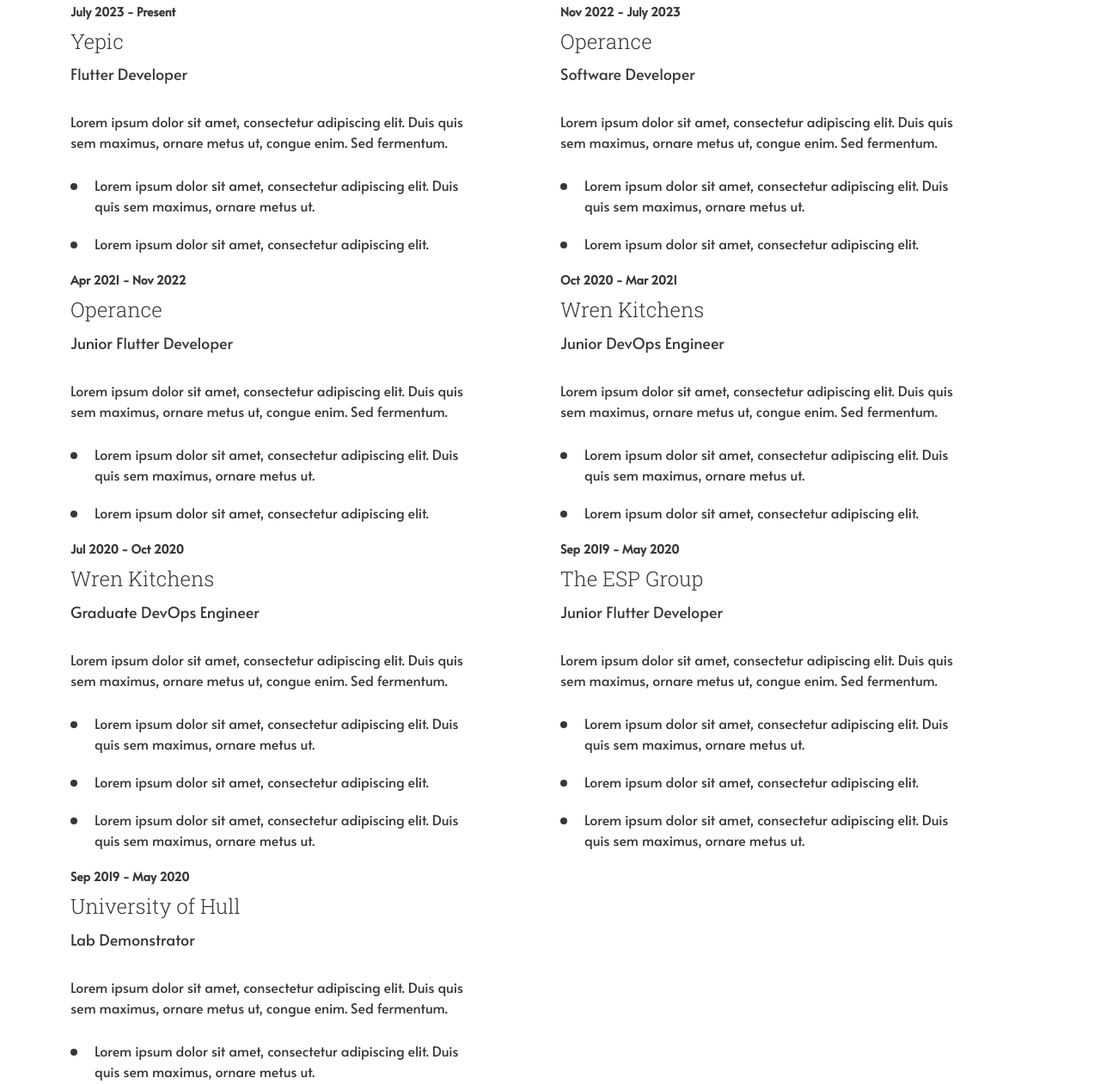
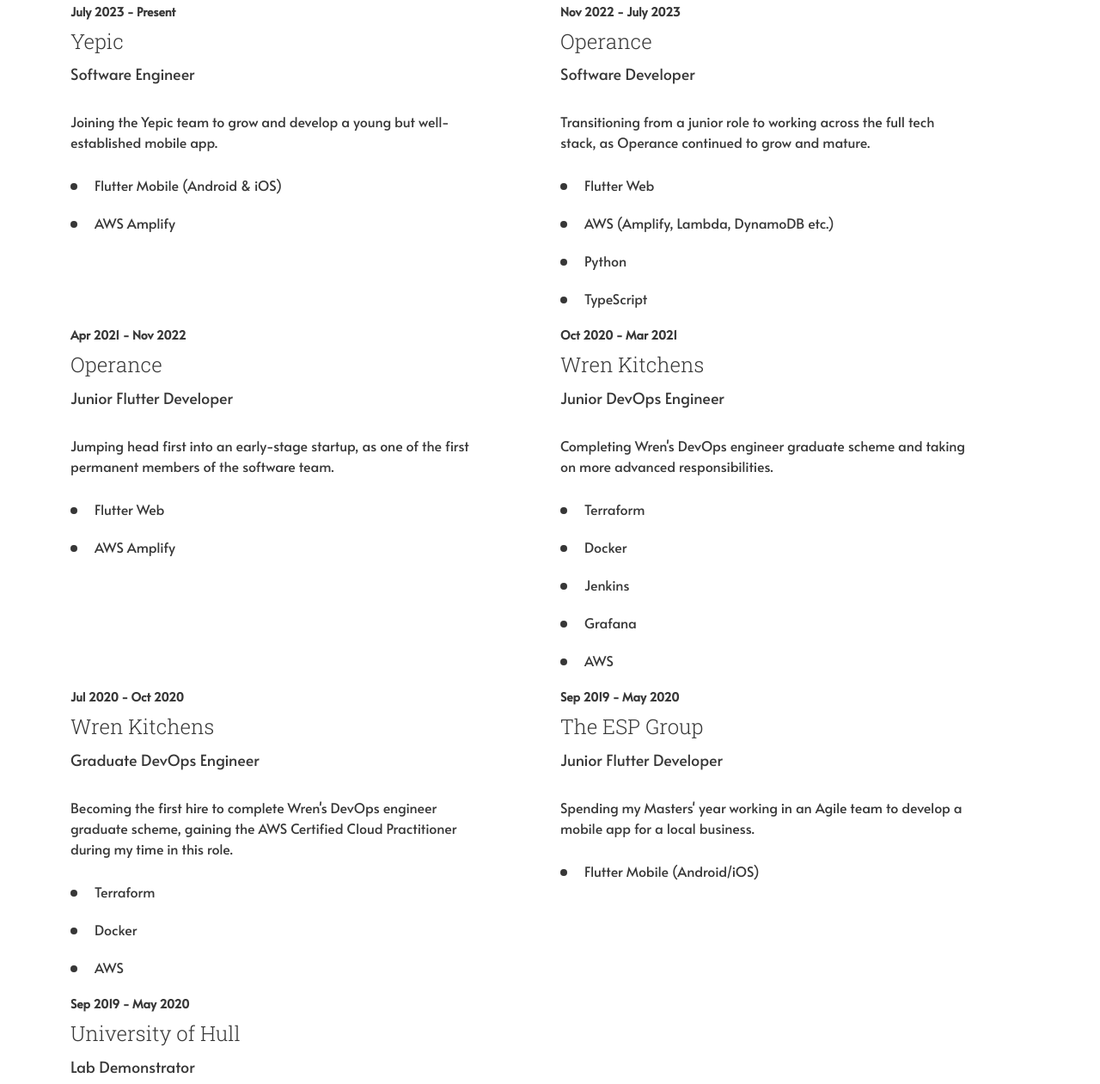
Before and after one commit to LucasBourne/LucasBourne.github.io, a plain HTML site: page index.html in a window 1280 px wide. Shown: the part 1456-2717 px from the top of the page at 86% size. Drawn offline with nearby package versions, Linux system fonts and the light colour scheme.

Commit message:
Update work experience section

```diff
--- a/index.html
+++ b/index.html
@@ -98,13 +98,13 @@
                <li>Python</li>
                <li>AWS Lambda</li>
                <li>CI/CD Tools</li>
-               <li>Agile Development</li>
              </ul>
           </div>
           <div class="col-12 col-sm-12 col-md-6 col-lg-6 col-xl-6 col-xxl-6">
-            <h2 class="ds-heading">Other Skills</h2>
+            <h2 class="ds-heading">Additional Skills</h2>
             <ul class="ds-skills-list">
               <li>Jira</li>
+              <li>Agile Development</li>
               <li>Stakeholder Communication</li>
               <li>Graphic Design</li>
               <li>Terraform</li>
@@ -125,11 +125,11 @@
             <section>
               <span class="ds-year">July 2023 - Present</span>
               <h3 class="ds-officename">Yepic</h3>
-              <span class="ds-department">Flutter Developer</span>
-              <p>Lorem ipsum dolor sit amet, consectetur adipiscing elit. Duis quis sem maximus, ornare metus ut, congue enim. Sed fermentum.</p>
+              <span class="ds-department">Software Engineer</span>
+              <p>Joining the Yepic team to grow and develop a young but well-established mobile app.</p>
               <ul>
-                <li>Lorem ipsum dolor sit amet, consectetur adipiscing elit. Duis quis sem maximus, ornare metus ut.</li>
-                <li>Lorem ipsum dolor sit amet, consectetur adipiscing elit.</li>
+                <li>Flutter Mobile (Android & iOS)</li>
+                <li>AWS Amplify</li>
               </ul>
             </section>
           </div>
@@ -138,10 +138,12 @@
               <span class="ds-year">Nov 2022 - July 2023</span>
               <h3 class="ds-officename">Operance</h3>
               <span class="ds-department">Software Developer</span>
-              <p>Lorem ipsum dolor sit amet, consectetur adipiscing elit. Duis quis sem maximus, ornare metus ut, congue enim. Sed fermentum.</p>
+              <p>Transitioning from a junior role to working across the full tech stack, as Operance continued to grow and mature.</p>
               <ul>
-                <li>Lorem ipsum dolor sit amet, consectetur adipiscing elit. Duis quis sem maximus, ornare metus ut.</li>
-                <li>Lorem ipsum dolor sit amet, consectetur adipiscing elit.</li>
+                <li>Flutter Web</li>
+                <li>AWS (Amplify, Lambda, DynamoDB etc.)</li>
+                <li>Python</li>
+                <li>TypeScript</li>
               </ul>
             </section>
           </div>
@@ -150,10 +152,10 @@
               <span class="ds-year">Apr 2021 - Nov 2022</span>
               <h3 class="ds-officename">Operance</h3>
               <span class="ds-department">Junior Flutter Developer</span>
-              <p>Lorem ipsum dolor sit amet, consectetur adipiscing elit. Duis quis sem maximus, ornare metus ut, congue enim. Sed fermentum.</p>
+              <p>Jumping head first into an early-stage startup, as one of the first permanent members of the software team.</p>
               <ul>
-                <li>Lorem ipsum dolor sit amet, consectetur adipiscing elit. Duis quis sem maximus, ornare metus ut.</li>
-                <li>Lorem ipsum dolor sit amet, consectetur adipiscing elit.</li>
+                <li>Flutter Web</li>
+                <li>AWS Amplify</li>
               </ul>
             </section>
           </div>
@@ -162,10 +164,13 @@
               <span class="ds-year">Oct 2020 - Mar 2021</span>
               <h3 class="ds-officename">Wren Kitchens</h3>
               <span class="ds-department">Junior DevOps Engineer</span>
-              <p>Lorem ipsum dolor sit amet, consectetur adipiscing elit. Duis quis sem maximus, ornare metus ut, congue enim. Sed fermentum.</p>
+              <p>Completing Wren's DevOps engineer graduate scheme and taking on more advanced responsibilities.</p>
               <ul>
-                <li>Lorem ipsum dolor sit amet, consectetur adipiscing elit. Duis quis sem maximus, ornare metus ut.</li>
-                <li>Lorem ipsum dolor sit amet, consectetur adipiscing elit.</li>
+                <li>Terraform</li>
+                <li>Docker</li>
+                <li>Jenkins</li>
+                <li>Grafana</li>
+                <li>AWS</li>
               </ul>
             </section>
           </div>
@@ -174,11 +179,11 @@
               <span class="ds-year">Jul 2020 - Oct 2020</span>
               <h3 class="ds-officename">Wren Kitchens</h3>
               <span class="ds-department">Graduate DevOps Engineer</span>
-              <p>Lorem ipsum dolor sit amet, consectetur adipiscing elit. Duis quis sem maximus, ornare metus ut, congue enim. Sed fermentum.</p>
+              <p>Becoming the first hire to complete Wren's DevOps engineer graduate scheme, gaining the AWS Certified Cloud Practitioner during my time in this role.</p>
               <ul>
-                <li>Lorem ipsum dolor sit amet, consectetur adipiscing elit. Duis quis sem maximus, ornare metus ut.</li>
-                <li>Lorem ipsum dolor sit amet, consectetur adipiscing elit.</li>
-                <li>Lorem ipsum dolor sit amet, consectetur adipiscing elit. Duis quis sem maximus, ornare metus ut.</li>
+                <li>Terraform</li>
+                <li>Docker</li>
+                <li>AWS</li>
               </ul>
             </section>
           </div>
@@ -187,11 +192,9 @@
               <span class="ds-year">Sep 2019 - May 2020</span>
               <h3 class="ds-officename">The ESP Group</h3>
               <span class="ds-department">Junior Flutter Developer</span>
-              <p>Lorem ipsum dolor sit amet, consectetur adipiscing elit. Duis quis sem maximus, ornare metus ut, congue enim. Sed fermentum.</p>
+              <p>Spending my Masters' year working in an Agile team to develop a mobile app for a local business.</p>
               <ul>
-                <li>Lorem ipsum dolor sit amet, consectetur adipiscing elit. Duis quis sem maximus, ornare metus ut.</li>
-                <li>Lorem ipsum dolor sit amet, consectetur adipiscing elit.</li>
-                <li>Lorem ipsum dolor sit amet, consectetur adipiscing elit. Duis quis sem maximus, ornare metus ut.</li>
+                <li>Flutter Mobile (Android/iOS)</li>
               </ul>
             </section>
           </div>
@@ -200,11 +203,10 @@
               <span class="ds-year">Sep 2019 - May 2020</span>
               <h3 class="ds-officename">University of Hull</h3>
               <span class="ds-department">Lab Demonstrator</span>
-              <p>Lorem ipsum dolor sit amet, consectetur adipiscing elit. Duis quis sem maximus, ornare metus ut, congue enim. Sed fermentum.</p>
+              <p>Helping University lecturers run lab sessions, assiting students with work</p>
               <ul>
-                <li>Lorem ipsum dolor sit amet, consectetur adipiscing elit. Duis quis sem maximus, ornare metus ut.</li>
-                <li>Lorem ipsum dolor sit amet, consectetur adipiscing elit.</li>
-                <li>Lorem ipsum dolor sit amet, consectetur adipiscing elit. Duis quis sem maximus, ornare metus ut.</li>
+                <li>Problem solving</li>
+                <li>Time management</li>
               </ul>
             </section>
           </div>
```
